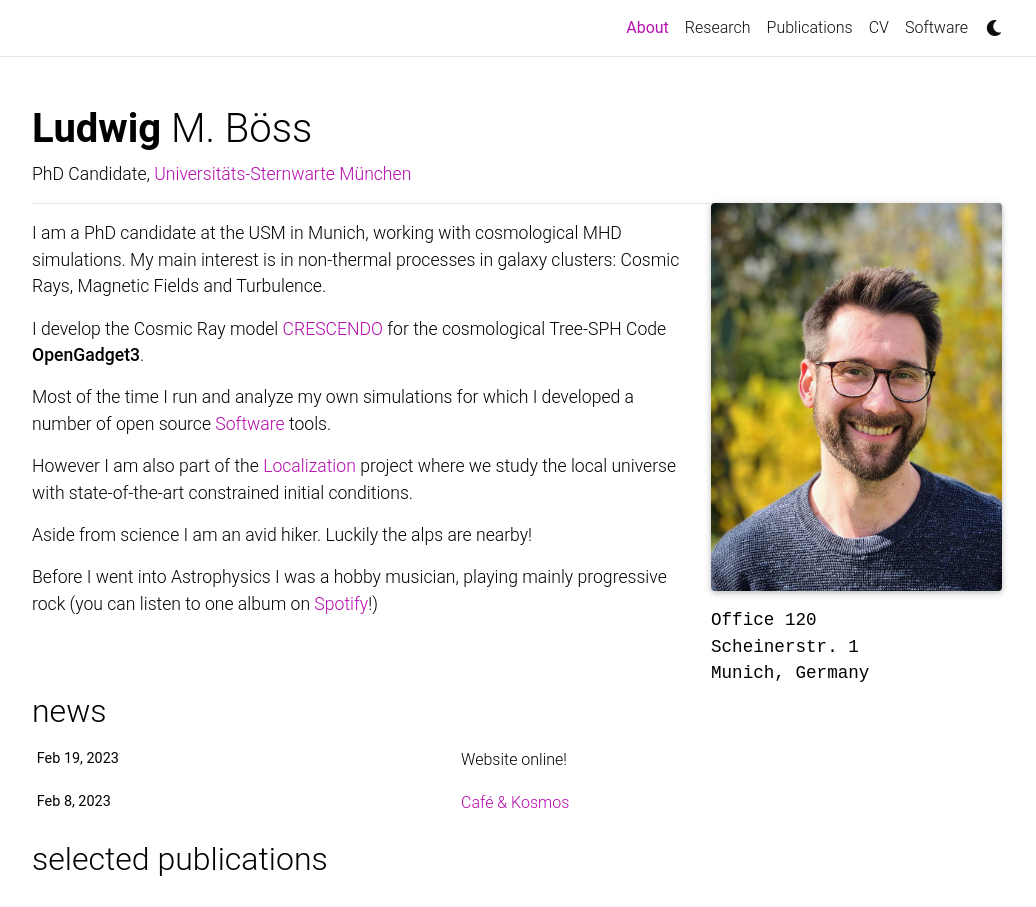
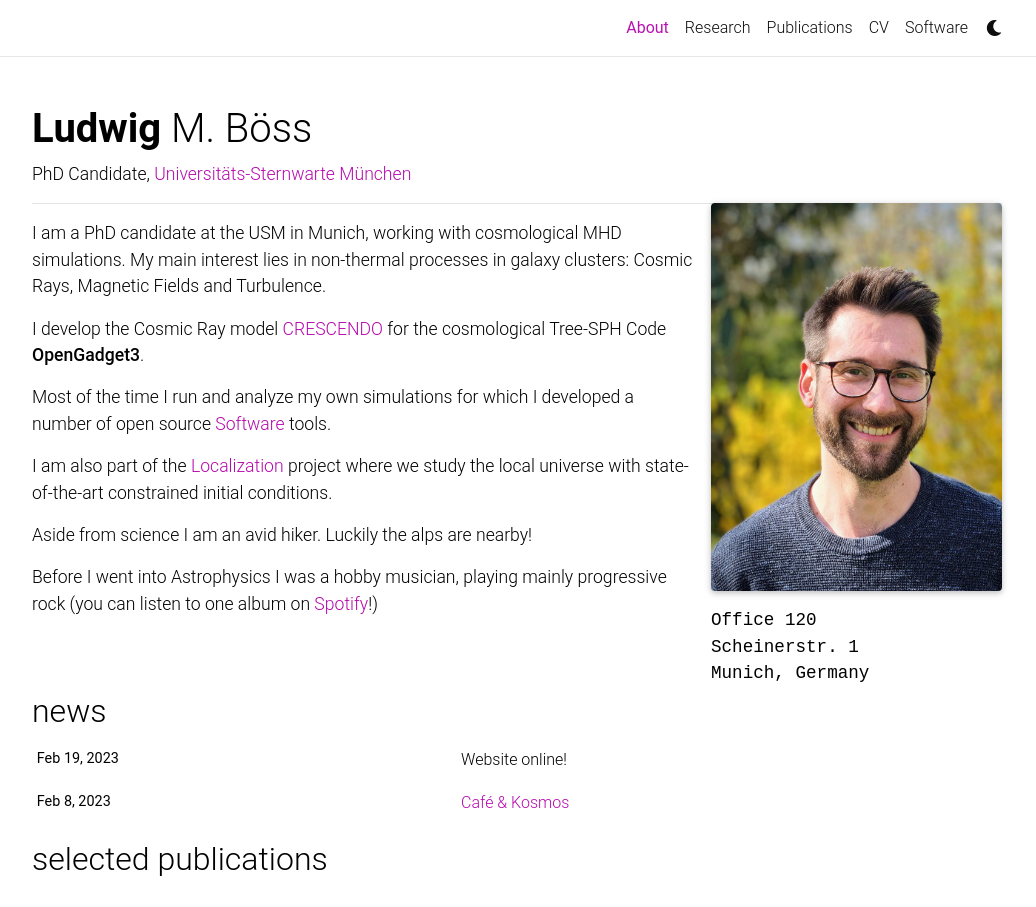
Before and after one commit to LudwigBoess/LudwigBoess.github.io, a Jekyll site: the page built from _pages/about.md, in a window 1280 px wide and 1177 px high, cut to the strip 0-907 px from the top of the window. Shown: the whole strip, without its empty margins (123-1159 px from the left). Built offline with Jekyll 4.4.1, drawn with Linux system fonts in a browser that asks for light colours; full-size pictures stand in for the smaller copies a plugin makes; comment, search, counter and statistics services are not loaded; a style sheet for code colours, icons or effects is not loaded.

Commit message:
updated about page

```diff
--- a/_pages/about.md
+++ b/_pages/about.md
@@ -21,13 +21,13 @@ social: true  # includes social icons at the bottom of the page
 ***
 
 I am a PhD candidate at the USM in Munich, working with cosmological MHD simulations.
-My main interest is in non-thermal processes in galaxy clusters: Cosmic Rays, Magnetic Fields and Turbulence.
+My main interest lies in non-thermal processes in galaxy clusters: Cosmic Rays, Magnetic Fields and Turbulence.
 
 I develop the Cosmic Ray model [CRESCENDO](https://ui.adsabs.harvard.edu/abs/2023MNRAS.519..548B/abstract) for the cosmological Tree-SPH Code **OpenGadget3**.
 
 Most of the time I run and analyze my own simulations for which I developed a number of open source [Software](/repositories/) tools.
 
-However I am also part of the [Localization](https://localization.ias.universite-paris-saclay.fr) project where we study the local universe with state-of-the-art constrained initial conditions.
+I am also part of the [Localization](https://localization.ias.universite-paris-saclay.fr) project where we study the local universe with state-of-the-art constrained initial conditions.
 
 Aside from science I am an avid hiker. Luckily the alps are nearby!
 
```
